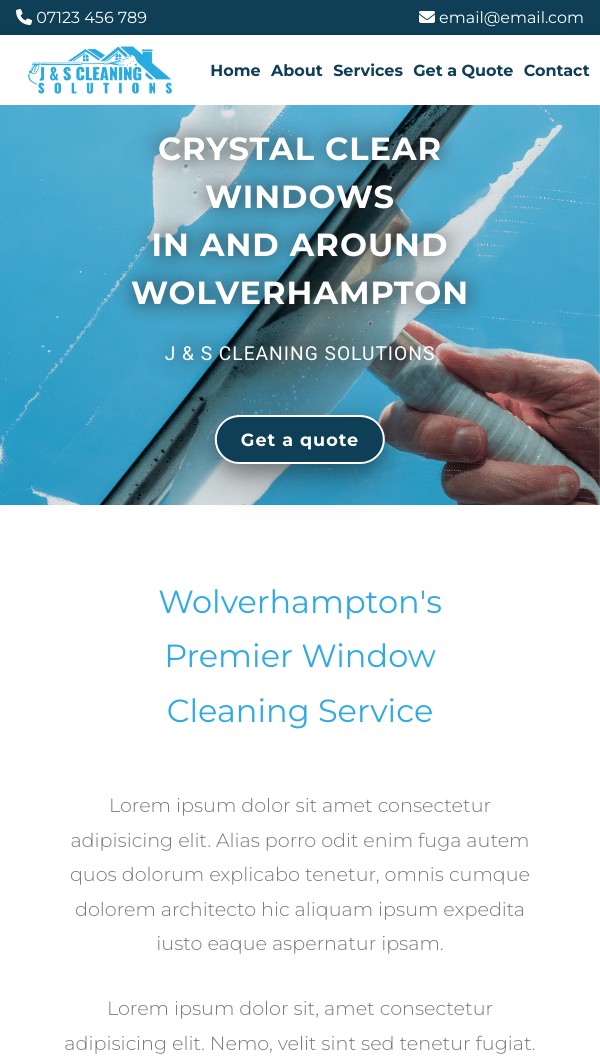
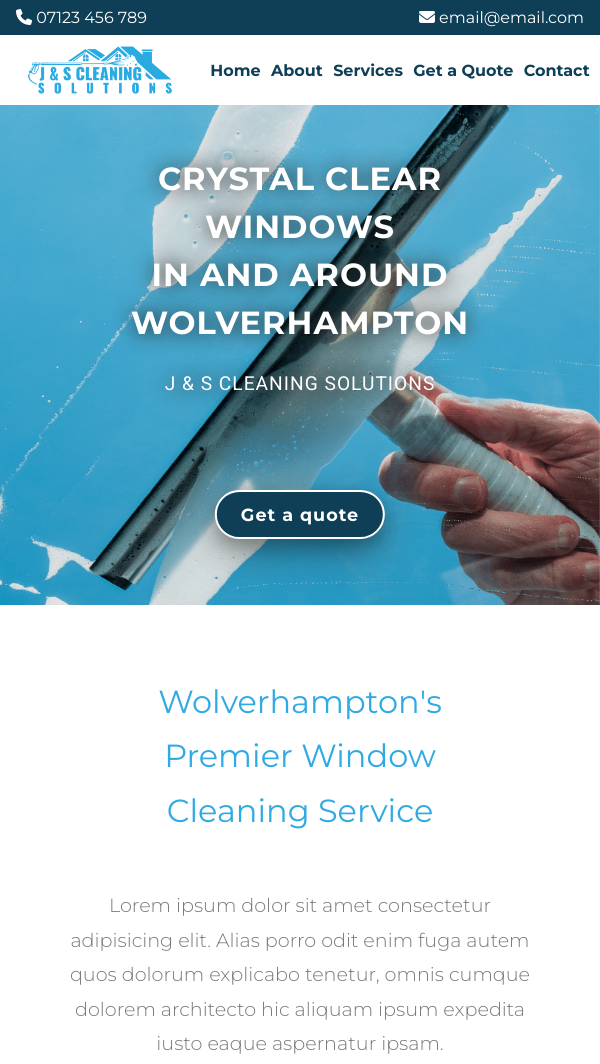
Before and after one commit to jake4369/jsCleanersInit, a plain HTML site: page index.html in a window 600 px wide. Shown: the top 1064 px of the page. Drawn offline with Linux system fonts and the light colour scheme.

Commit message:
fix header size

```diff
--- a/style.css
+++ b/style.css
@@ -850,11 +850,11 @@
 
   /* HEADER */
   .header {
-    height: 50vh;
+    height: 500px;
   }
 
   .header-text {
-    top: 5%;
+    top: 10%;
   }
 
   .header-text h1 {
```
